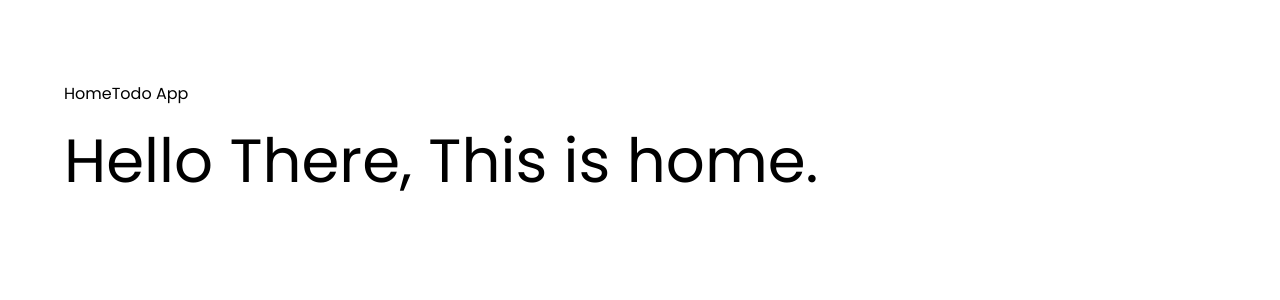
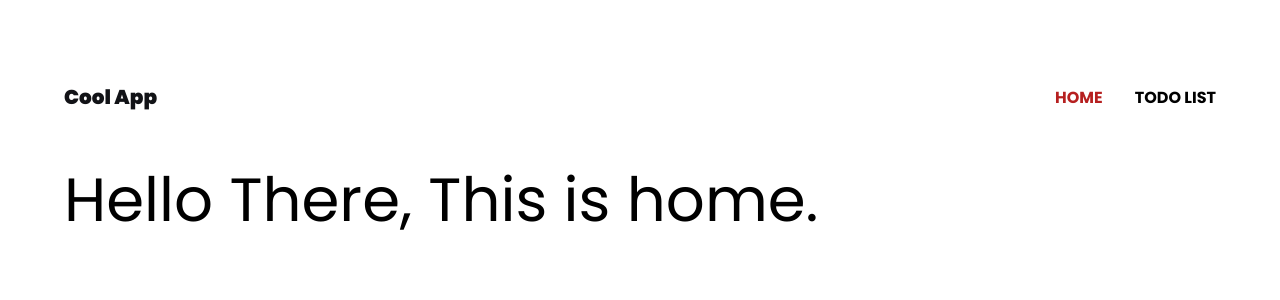
Before and after one commit to paulocuambe/tdd-vue, a Vue app: page / in a window 1280 px wide. Shown: the top 300 px of the page. Built offline with nearby package versions, Linux system fonts and the light colour scheme.

Commit message:
add header component

```diff
--- a/src/App.vue
+++ b/src/App.vue
@@ -1,7 +1,21 @@
 <template>
-  <main class="container">
-    <router-link to="/">Home</router-link>
-    <router-link :to="{ name: 'TodoApp' }">Todo App</router-link>
+  <the-header />
+  <main class="container main-content">
     <router-view />
   </main>
 </template>
+
+<script>
+import TheHeader from "@/components/TheHeader.vue";
+
+export default {
+  components: { TheHeader },
+};
+</script>
+
+<style scoped>
+.main-content {
+  margin-top: 2rem;
+  margin-bottom: 2rem;
+}
+</style>
--- a/src/assets/main.css
+++ b/src/assets/main.css
@@ -58,7 +58,7 @@ p {
 
 .container {
   width: 90%;
-  margin: 5rem auto;
+  margin: 0 auto;
 }
 
 .through {
--- /dev/null
+++ b/src/components/TheHeader.vue
@@ -0,0 +1,46 @@
+<template>
+  <header class="container site-header">
+    <h1 class="site-logo">Cool App</h1>
+
+    <nav class="site-navigation">
+      <router-link class="site-navigation__link" to="/">Home</router-link>
+      <router-link class="site-navigation__link" :to="{ name: 'TodoApp' }">Todo List</router-link>
+    </nav>
+  </header>
+</template>
+
+<style scoped>
+.site-header {
+  margin: 5rem auto 0;
+  display: flex;
+  justify-content: space-between;
+  align-items: center;
+}
+
+.site-logo {
+  font-size: var(--text-h6);
+  color: var(--color-black);
+  font-weight: 900;
+}
+
+.site-navigation {
+  flex: 0 1 60%;
+  display: flex;
+  flex-wrap: wrap;
+  justify-content: flex-end;
+}
+
+.site-navigation__link {
+  margin-left: 2rem;
+  text-transform: uppercase;
+  font-weight: 600;
+}
+
+.site-navigation__link:first-child {
+  margin-left: 0;
+}
+
+.router-link-active {
+  color: var(--color-red);
+}
+</style>
```
